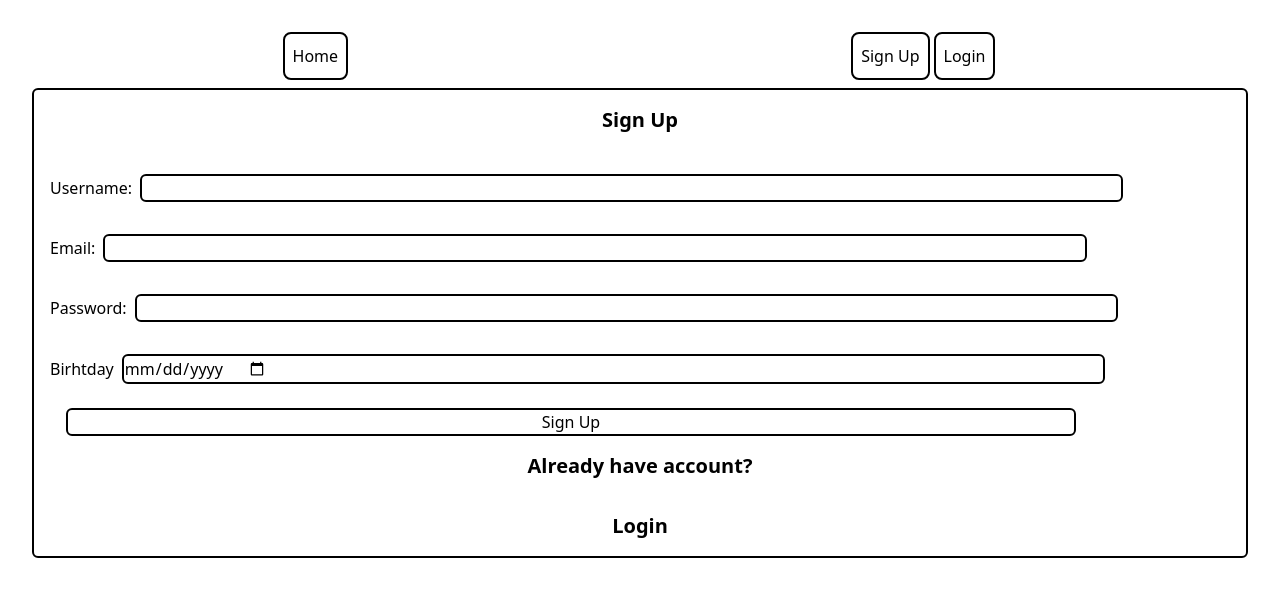
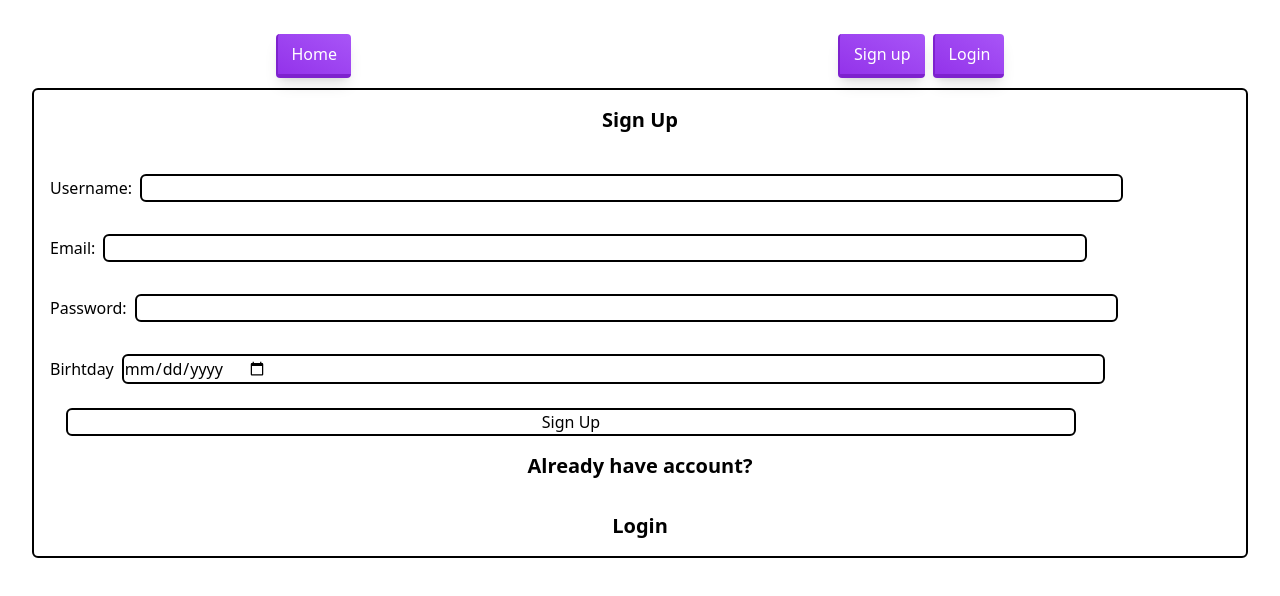
Before and after one commit to YagoGu/VectorizeIt-client, a React (Create React App) app: page /signup in a window 1280 px wide. Shown: the top 596 px of the page. Built offline with nearby package versions, Linux system fonts and the light colour scheme; no server answers.

Commit message:
Navbar done

```diff
--- a/src/components/Navbar/Navbar.jsx
+++ b/src/components/Navbar/Navbar.jsx
@@ -13,37 +13,61 @@ function Navbar() {
 
   return (
     <nav className="flex flex-row flex-nowrap justify-around items-center">
-      <Link to="/" className="flex flex-col justify-center border-2 rounded-lg border-solid border-black py-1 px-2 text-xs h-12 sm:text-base">
-        <button>Home</button>
+      <Link to="/" className="flex flex-col justify-center text-[8px] h-2 sm:h-12 sm:text-base">
+      <button className="rounded relative inline-flex group items-center justify-center px-0.5 py-0.5 m-0.5 sm:px-3.5 sm:py-2 sm:m-1 cursor-pointer border-b-4 border-l-2 active:border-purple-600 active:shadow-none shadow-lg bg-gradient-to-tr from-purple-600 to-purple-500 border-purple-700 text-white">
+          <span className="absolute w-0 h-0 transition-all duration-300 ease-out bg-white rounded-full group-hover:w-32 group-hover:h-32 opacity-10"></span>
+          <span className="relative">Home</span>
+        </button>
       </Link>
 
       {isLoggedIn && (
         <>
-          <Link to={`/user/${idUser}`} className="flex flex-col justify-center border-2 rounded-lg border-solid border-black py-1 px-2 mr-0.5 ml-1 text-xs h-12 sm:text-base">
-            <button className="">Your page</button>
+          <Link to={`/user/${idUser}`} className="flex flex-col justify-center text-[8px] h-12 sm:text-base">
+          <button className="rounded relative inline-flex group items-center justify-center px-0.5 py-0.5 m-0.5 sm:px-3.5 sm:py-2 sm:m-1 cursor-pointer border-b-4 border-l-2 active:border-purple-600 active:shadow-none shadow-lg bg-gradient-to-tr from-purple-600 to-purple-500 border-purple-700 text-white">
+            <span className="absolute w-0 h-0 transition-all duration-300 ease-out bg-white rounded-full group-hover:w-32 group-hover:h-32 opacity-10"></span>
+            <span className="relative">Your page</span>
+          </button>
           </Link>
 
-          <Link to={`/game/${idUser}/played-games`} className="flex flex-col justify-center border-2 rounded-lg border-solid border-black py-1 px-2 mx-0.5 text-xs h-12 sm:text-base">
-            <button>Games played</button>
+          <Link to={`/game/${idUser}/played-games`} className="flex flex-col justify-center text-[8px] h-12 sm:text-base">
+          <button className="rounded relative inline-flex group items-center justify-center px-0.5 py-0.5 m-0.5 sm:px-3.5 sm:py-2 sm:m-1 cursor-pointer border-b-4 border-l-2 active:border-purple-600 active:shadow-none shadow-lg bg-gradient-to-tr from-purple-600 to-purple-500 border-purple-700 text-white">
+            <span className="absolute w-0 h-0 transition-all duration-300 ease-out bg-white rounded-full group-hover:w-32 group-hover:h-32 opacity-10"></span>
+            <span className="relative">Games played</span>
+          </button>
           </Link>
 
-          <Link to={`/user/${idUser}/created-games`} className="flex flex-col justify-center border-2 rounded-lg border-solid border-black py-1 px-2 mx-0.5 text-xs h-12 sm:text-base">
-            <button>Games created</button>
+          <Link to={`/user/${idUser}/created-games`} className="flex flex-col justify-center text-[8px] h-12 sm:text-base">
+          <button className="rounded relative inline-flex group items-center justify-center px-0.5 py-0.5 m-0.5 sm:px-3.5 sm:py-2 sm:m-1 cursor-pointer border-b-4 border-l-2 active:border-purple-600 active:shadow-none shadow-lg bg-gradient-to-tr from-purple-600 to-purple-500 border-purple-700 text-white">
+            <span className="absolute w-0 h-0 transition-all duration-300 ease-out bg-white rounded-full group-hover:w-32 group-hover:h-32 opacity-10"></span>
+            <span className="relative">Games created</span>
+          </button>
           </Link>
 
-          <button onClick={logOutUser} className="flex flex-col justify-center border-2 rounded-lg border-solid border-black py-1 px-1 ml-0.5 text-xs h-12 sm:text-base">Logout</button>
+          {/* <button onClick={logOutUser} className="flex flex-col justify-center border-2 rounded-lg border-solid border-black py-1 px-1 ml-0.5 text-xs h-12 sm:text-base">Logout</button> */}
+          <button onClick={logOutUser} className="sm:px-5 sm:py-2.5 relative rounded group overflow-hidden font-medium bg-red-50 text-red-600 inline-block py-0.5 px-0.5 ml-0.5 text-[8px] h-4 sm:w-auto sm:h-12 sm:text-base">
+          <span className="absolute top-0 left-0 flex w-full h-0 mb-0 transition-all duration-200 ease-out transform translate-y-0 bg-red-600 group-hover:h-full opacity-90"></span>
+          <span className="relative group-hover:text-white">Logout</span>
+          </button>
         </>
       )}
 
       {!isLoggedIn && (
         <div className="flex flex-row justify-end">
-          <Link to="/signup" className="flex flex-col justify-center border-2 rounded-lg border-solid border-black py-1 px-2 mx-0.5 text-xs h-12 sm:text-base">
+          <Link to="/signup" className="flex flex-col justify-center text-xs h-12 sm:text-base">
             {" "}
-            <button>Sign Up</button>{" "}
+          <button className="rounded relative inline-flex group items-center justify-center px-3.5 py-2 m-1 cursor-pointer border-b-4 border-l-2 active:border-purple-600 active:shadow-none shadow-lg bg-gradient-to-tr from-purple-600 to-purple-500 border-purple-700 text-white">
+            <span className="absolute w-0 h-0 transition-all duration-300 ease-out bg-white rounded-full group-hover:w-32 group-hover:h-32 opacity-10"></span>
+            <span className="relative">Sign up</span>
+          </button>
+            {" "}
           </Link>
-          <Link to="/login" className="flex flex-col justify-center border-2 rounded-lg border-solid border-black py-1 px-2 mx-0.5 text-xs h-12 sm:text-base">
+          <Link to="/login" className="flex flex-col justify-center text-xs h-12 sm:text-base">
             {" "}
-            <button>Login</button>{" "}
+            <button className="rounded relative inline-flex group items-center justify-center px-3.5 py-2 m-1 cursor-pointer border-b-4 border-l-2 active:border-purple-600 active:shadow-none shadow-lg bg-gradient-to-tr from-purple-600 to-purple-500 border-purple-700 text-white">
+            <span className="absolute w-0 h-0 transition-all duration-300 ease-out bg-white rounded-full group-hover:w-20 group-hover:h-20 opacity-10"></span>
+            <span className="relative">Login</span>
+          </button>
+            {" "}
           </Link>
         </div>
       )}
--- a/src/pages/HomePage/HomePage.jsx
+++ b/src/pages/HomePage/HomePage.jsx
@@ -42,12 +42,18 @@ function HomePage() {
 
           videogames.map((properties) => {
             return (
-              <Link to={`/game/${properties._id}`} key={properties._id} className="flex flex-col justify-center w-28 h-48 p-2 m-1 rounded-lg border-2 border-black border-solid sm:w-48 sm:h-80">
-                <div>
-                  <p className="text-xs py-1 text-center sm:text-base">{properties.title}</p>
-                  <img className="w-20 h-27 mx-2 my-1 sm:w-40 sm:h-60" src={properties.videogame_picture} alt={`${properties.title} front page`} />
-                </div>
-              </Link>
+              // <Link to={`/game/${properties._id}`} key={properties._id} className="relative inline-block px-4 py-2 font-medium groupflex flex-col justify-center w-28 h-48 p-2 m-1 rounded-lg border-2 border-black border-solid sm:w-48 sm:h-80">
+              //   <div>
+              //     <p className="text-xs py-1 text-center sm:text-base">{properties.title}</p>
+              //     <img className="w-20 h-27 mx-2 my-1 sm:w-40 sm:h-60" src={properties.videogame_picture} alt={`${properties.title} front page`} />
+              //   </div>
+              // </Link>
+              <Link to={`/game/${properties._id}`} key={properties._id} className="relative inline-block px-4 py-2 font-medium groupflex flex-col justify-center w-28 h-48 p-2 m-1 rounded-lg border-2 border-black border-solid sm:w-48 sm:h-80">
+              <div>
+                <p className="text-xs py-1 text-center sm:text-base">{properties.title}</p>
+                <img className="w-20 h-27 mx-2 my-1 sm:w-40 sm:h-60" src={properties.videogame_picture} alt={`${properties.title} front page`} />
+              </div>
+            </Link>
             )
           })
         }
```
